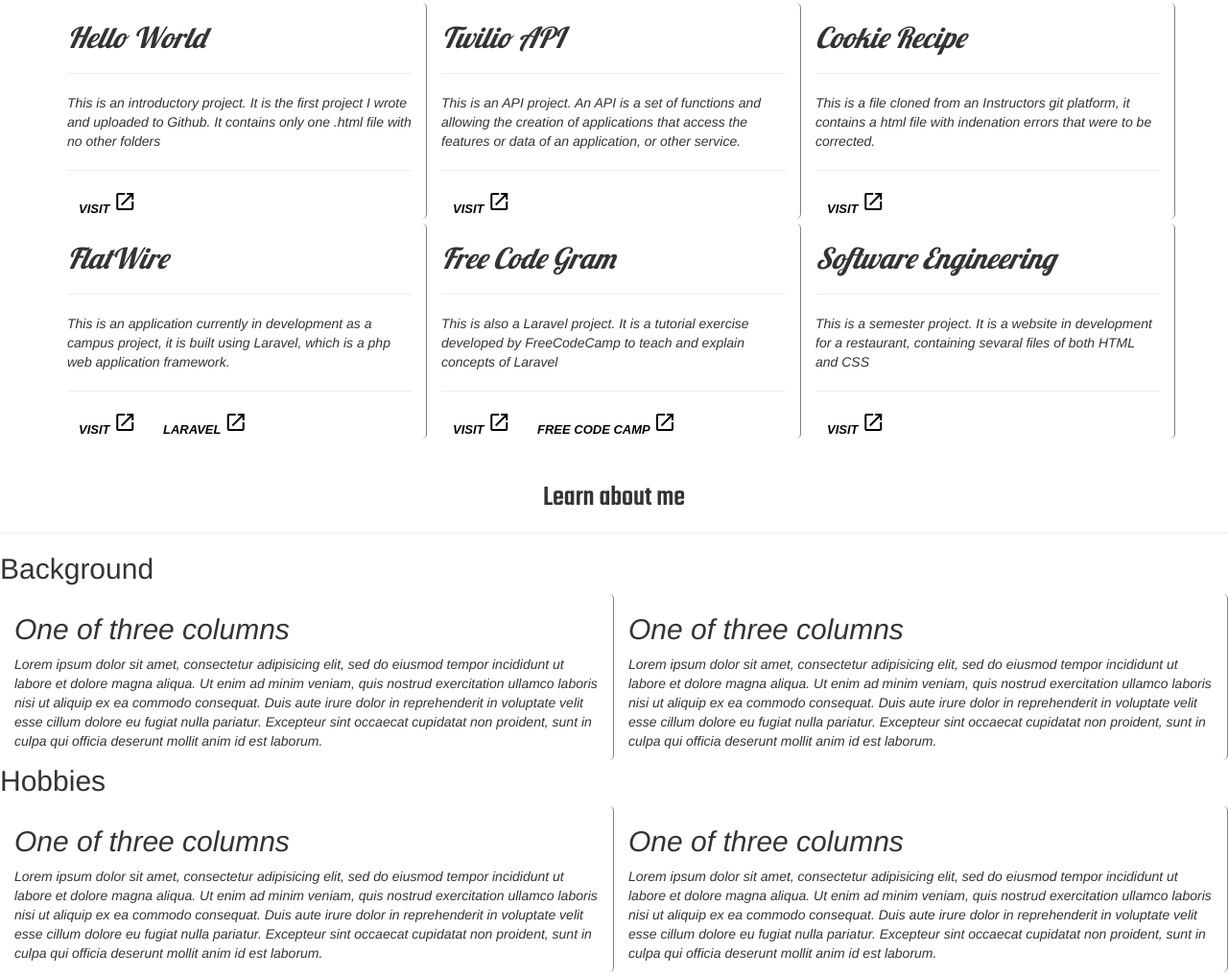
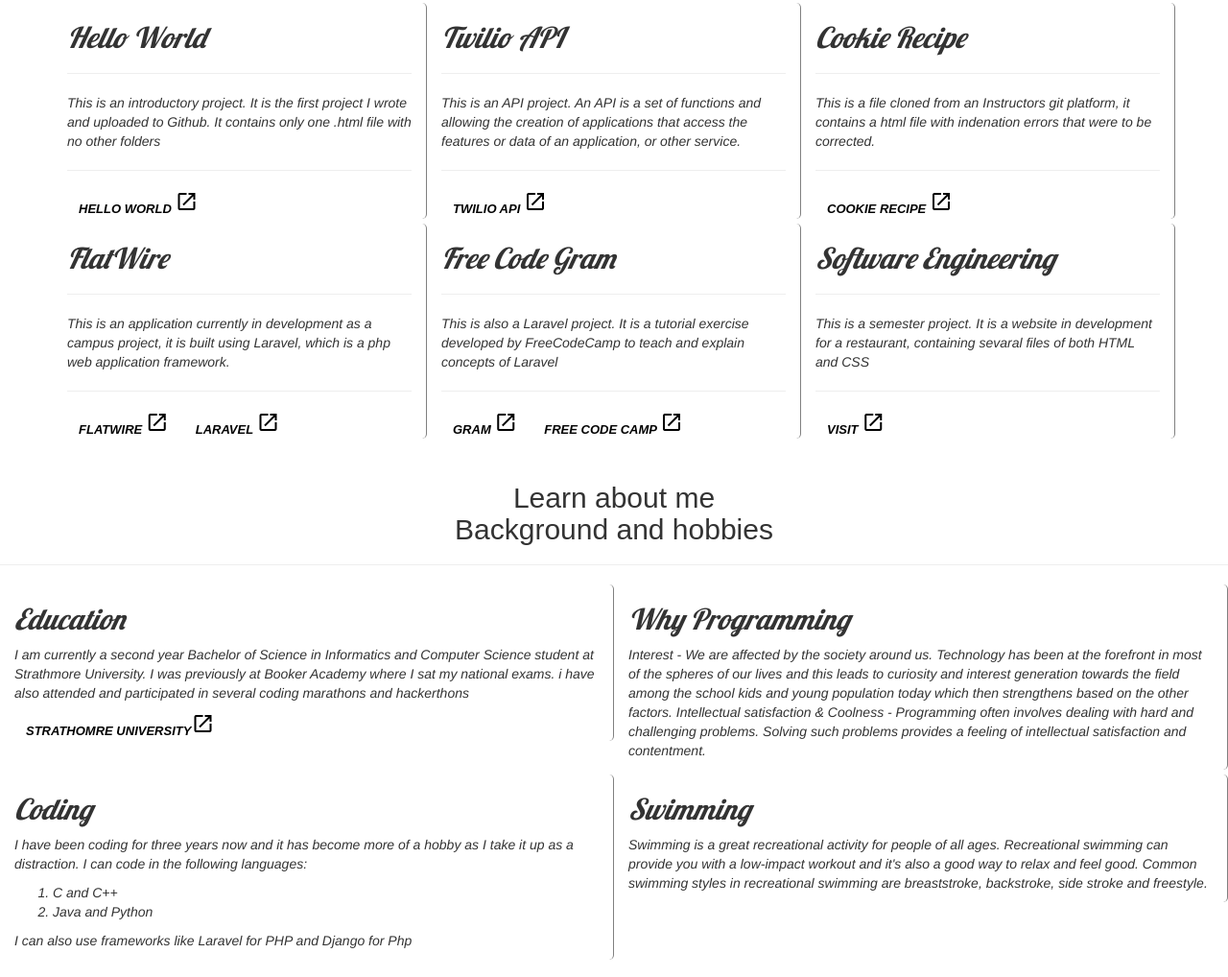
Before and after one commit to FLTOki/projectOne, a plain HTML site: page index.html in a window 1280 px wide. Shown: the part 811-1829 px from the top of the page at 96% size. Drawn offline with nearby package versions, Linux system fonts and the light colour scheme; a web font is replaced by a local one.

Commit message:
Add personal information and styling

```diff
--- a/css/styles.css
+++ b/css/styles.css
@@ -70,7 +70,7 @@
 {
   padding-top: 20px;
   text-align: center;
-  font-family: 'Teko',sans-serif;
+  font-family: sans-serif;
   font-size: 50px;
 }
 
@@ -82,11 +82,11 @@
   font-style: italic;
 }
 
-.col-md-4 h2
+.col-md-4 h2, .col-md-6 h2
 {
   font-family: 'Lobster', sans-serif;
 }
-.col-md-4 a
+.col-md-4 a, .col-md-6 a
 {
   float: center;
   text-align: center;
--- a/index.html
+++ b/index.html
@@ -38,7 +38,7 @@
                       <hr>
                       <p>This is an introductory project. It is the first project I wrote and uploaded to Github. It contains only one .html file with no other folders</p>
                       <hr>
-                      <a href="#">VISIT <i class="material-icons">launch</i></a>
+                      <a href="#">HELLO WORLD <i class="material-icons">launch</i></a>
                   </div>
 
                   <div class="col-md-4">
@@ -46,7 +46,7 @@
                       <hr>
                       <p>This is an API project. An API is a set of functions and allowing the creation of applications that access the features or data of an application, or other service.</p>
                       <hr>
-                      <a href="#">VISIT <i class="material-icons">launch</i></a>
+                      <a href="#">TWILIO API <i class="material-icons">launch</i></a>
                   </div>
 
                   <div class="col-md-4">
@@ -54,7 +54,7 @@
                       <hr>
                       <p>This is a file cloned from an Instructors git platform, it contains a html file with indenation errors that were to be corrected. </p>
                       <hr>
-                      <a href="#">VISIT <i class="material-icons">launch</i></a>
+                      <a href="#">COOKIE RECIPE <i class="material-icons">launch</i></a>
                   </div>
                 </div>
 
@@ -64,7 +64,7 @@
                     <hr>
                     <p>This is an application currently in development as a campus project, it is built using Laravel, which is a php web application framework.</p>
                     <hr>
-                    <a href="#">VISIT <i class="material-icons">launch</i></a>
+                    <a href="#">FLATWIRE <i class="material-icons">launch</i></a>
                     <a href="https://laravel.com">LARAVEL <i class="material-icons">launch</i></a>
                   </div>
                   <div class="col-md-4">
@@ -72,7 +72,7 @@
                     <hr>
                     <p>This is also a Laravel project. It is a tutorial exercise developed by FreeCodeCamp to teach and explain concepts of Laravel</p>
                     <hr>
-                    <a href="#">VISIT <i class="material-icons">launch</i></a>
+                    <a href="#">GRAM <i class="material-icons">launch</i></a>
                     <a href="https://laravel.com">FREE CODE CAMP <i class="material-icons">launch</i></a>
                   </div>
                   <div class="col-md-4">
@@ -88,33 +88,39 @@
           </div>
 
           <div class="about-me">
-            <div class="headings" id="about-me"><h2>Learn about me</h2></div>
+            <div class="headings" id="about-me"><h2>Learn about me <br> Background and hobbies</h2></div>
 
             <hr>
             <div class="background">
-              <h2>Background</h2>
               <div class="col-md-6">
-                  <h2>One of three columns</h2>
-                  <p>Lorem ipsum dolor sit amet, consectetur adipisicing elit, sed do eiusmod tempor incididunt ut labore et dolore magna aliqua. Ut enim ad minim veniam, quis nostrud exercitation ullamco laboris nisi ut aliquip ex ea commodo consequat. Duis aute irure dolor in reprehenderit in voluptate velit esse cillum dolore eu fugiat nulla pariatur. Excepteur sint occaecat cupidatat non proident, sunt in culpa qui officia deserunt mollit anim id est laborum.</p>
+                  <h2>Education</h2>
+                  <p>I am currently a second year Bachelor of Science in Informatics and Computer Science student at Strathmore University. I was previously at Booker Academy where I sat my national exams. i have also attended and participated in several coding marathons and hackerthons</p>
+                  <a href="www.strathmore.edu">STRATHOMRE UNIVERSITY<i class="material-icons">launch</i></a>
               </div>
 
               <div class="col-md-6">
-                  <h2>One of three columns</h2>
-                  <p>Lorem ipsum dolor sit amet, consectetur adipisicing elit, sed do eiusmod tempor incididunt ut labore et dolore magna aliqua. Ut enim ad minim veniam, quis nostrud exercitation ullamco laboris nisi ut aliquip ex ea commodo consequat. Duis aute irure dolor in reprehenderit in voluptate velit esse cillum dolore eu fugiat nulla pariatur. Excepteur sint occaecat cupidatat non proident, sunt in culpa qui officia deserunt mollit anim id est laborum.</p>
+                  <h2>Why Programming</h2>
+                  <p>Interest - We are affected by the society around us. Technology has been at the forefront in most of the spheres of our lives and this leads to curiosity and interest generation towards the field among the school kids and young population today which then strengthens based on the other factors.
+                    Intellectual satisfaction & Coolness - Programming often involves dealing with hard and challenging problems. Solving such problems provides a feeling of intellectual satisfaction and contentment.</p>
               </div>
-            </div>
+              <hr>
 
             <div class="hobbies">
-              <h2>Hobbies</h2>
               <div class="col-md-6">
-                <h2>One of three columns</h2>
-                <p>Lorem ipsum dolor sit amet, consectetur adipisicing elit, sed do eiusmod tempor incididunt ut labore et dolore magna aliqua. Ut enim ad minim veniam, quis nostrud exercitation ullamco laboris nisi ut aliquip ex ea commodo consequat. Duis aute irure dolor in reprehenderit in voluptate velit esse cillum dolore eu fugiat nulla pariatur. Excepteur sint occaecat cupidatat non proident, sunt in culpa qui officia deserunt mollit anim id est laborum.</p>
+                <h2>Coding</h2>
+                <p>I have been coding for three years now and it has become more of a hobby as I take it up as a distraction. I can code in the following languages:</p>
+                <ol>
+                  <li>C and C++</li>
+                  <li>Java and Python</li>
+                </ol>
+                <p>I can also use frameworks like Laravel for PHP and Django for Php</p>
               </div>
 
               <div class="col-md-6">
-                <h2>One of three columns</h2>
-                <p>Lorem ipsum dolor sit amet, consectetur adipisicing elit, sed do eiusmod tempor incididunt ut labore et dolore magna aliqua. Ut enim ad minim veniam, quis nostrud exercitation ullamco laboris nisi ut aliquip ex ea commodo consequat. Duis aute irure dolor in reprehenderit in voluptate velit esse cillum dolore eu fugiat nulla pariatur. Excepteur sint occaecat cupidatat non proident, sunt in culpa qui officia deserunt mollit anim id est laborum.</p>
+                <h2>Swimming</h2>
+                <p>Swimming is a great recreational activity for people of all ages. Recreational swimming can provide you with a low-impact workout and it's also a good way to relax and feel good. Common swimming styles in recreational swimming are breaststroke, backstroke, side stroke and freestyle.</p>
               </div>
+            </div>
             </div>
           </div>
 
```
